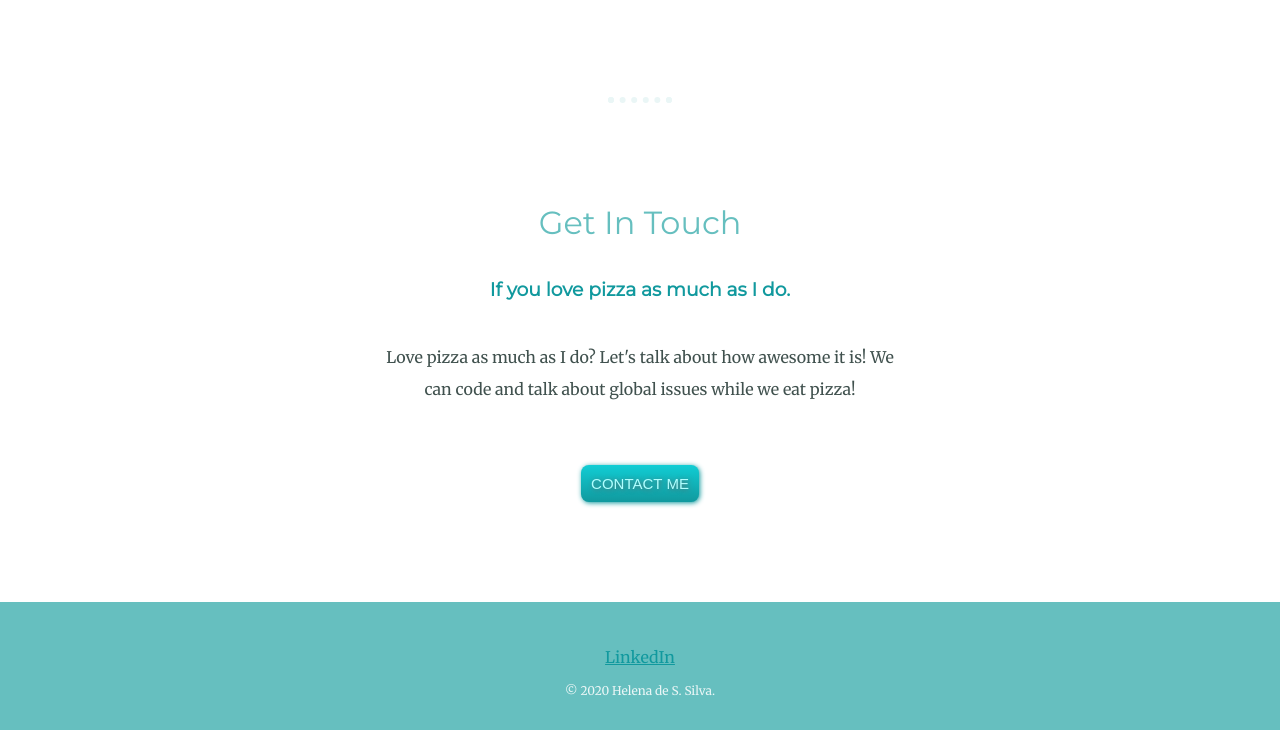
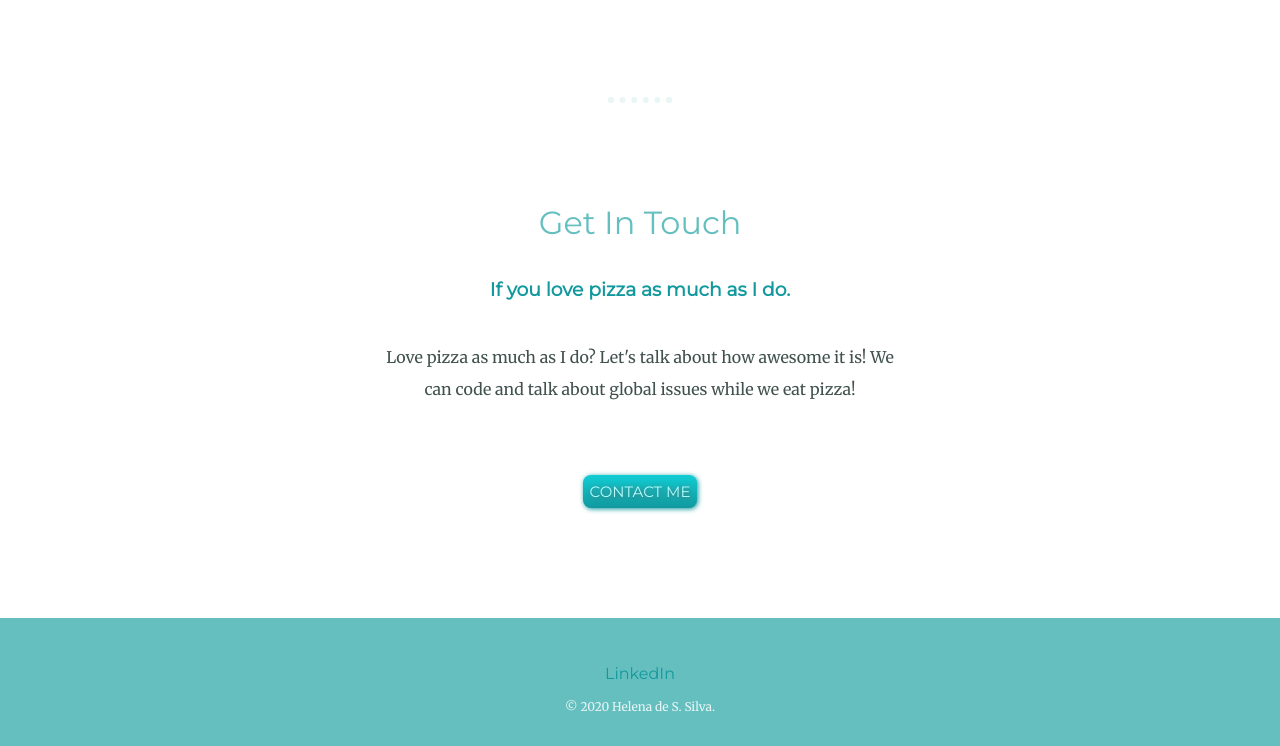
Before and after one commit to helenassilva/me, a plain HTML site: page index.html in a window 1280 px wide. Shown: the part 1926-2672 px from the top of the page. Drawn offline with Linux system fonts and the light colour scheme.

Commit message:
adjust styles

```diff
--- a/css/styles.css
+++ b/css/styles.css
@@ -36,6 +36,18 @@ hr{
 p{
   line-height: 2;
 }
+
+a{
+  color: #11999E;
+  font-family: 'Montserrat', sans-serif;
+  margin: 10px 10px;
+  text-decoration: none;
+}
+
+a:hover{
+  color: #EAF6F6;
+}
+
 .subtitle-main-page{
   color: #66BFBF;
   font-family: 'Montserrat', sans-serif;
@@ -45,7 +57,6 @@ p{
 }
 
 .top-container{
-  /**background-color: #E4F9F5;**/
   background-color: #EAF6F6;
   position:relative;
   margin: 0 auto 50px auto;
@@ -122,10 +133,10 @@ margin: 100px 0;
  background-image: linear-gradient(to bottom, #11CDD4, #11999E);
  border-radius: 8px;
  color: #AFFFFF;
- font-family: Arial;
+ font-family: 'Montserrat', sans-serif;
  font-size: 15px;
  font-weight: 100;
- padding: 10px;
+ padding: 7px;
  box-shadow: 1px 1px 5px 0px #11999E;
  text-shadow: 1px 1px 5px #666666;
  border: 0;
--- a/index.html
+++ b/index.html
@@ -47,7 +47,7 @@
         <h3>If you love pizza as much as I do.</h3>
         <p class="contact-message">Love pizza as much as I do? Let's talk about how awesome it is!
         We can code and talk about global issues while we eat pizza!</p>
-        <a class="contactme-btn" type="" href="mailto:helena.ssilva@gmail.com"> <span class="btn-text">CONTACT ME</span></a>
+        <a class="contactme-btn" type="" href="mailto:helena.ssilva@gmail.com"> CONTACT ME</a>
       </div>
     </div>
     <div class="bottom-container">
```
